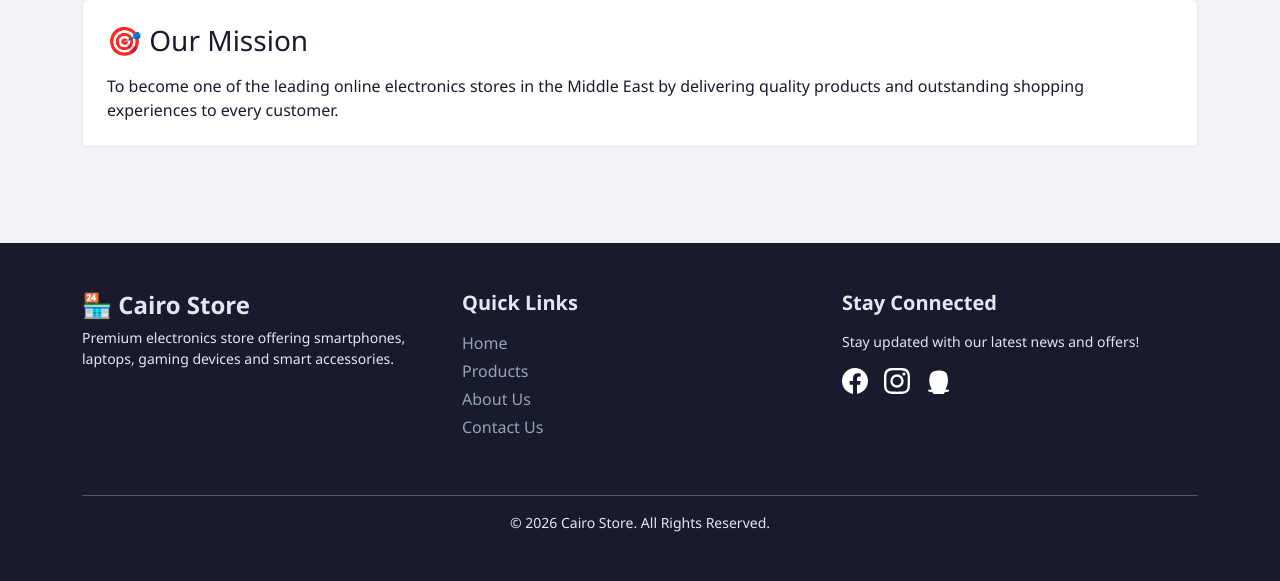
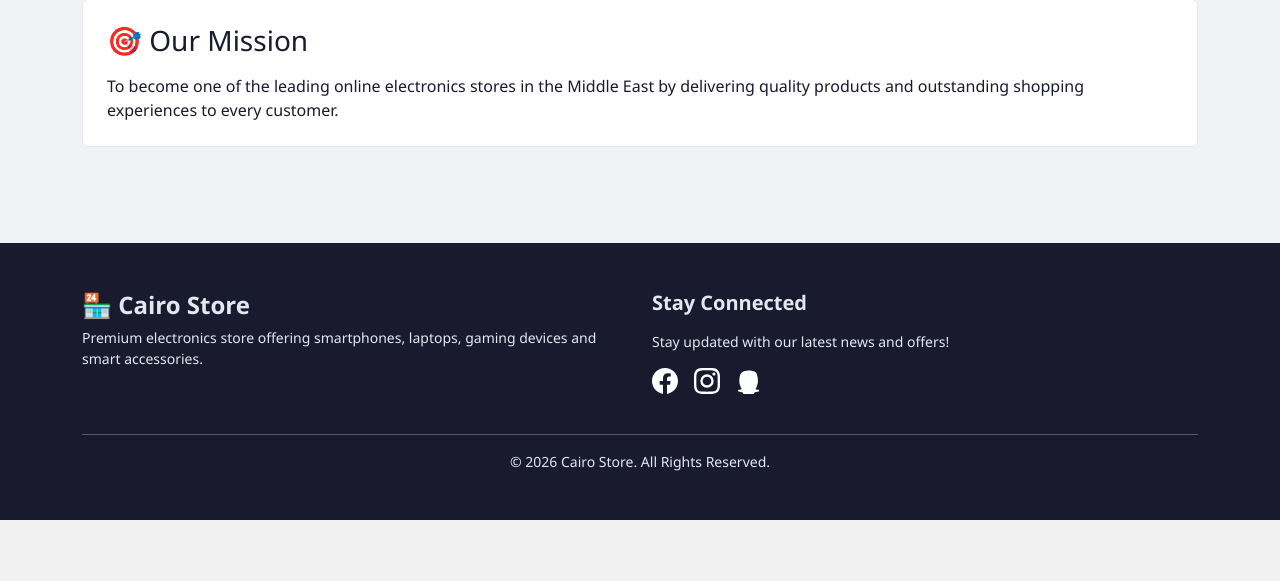
Before and after one commit to Ahmadsaleh2004/CIRO_STORE, a PHP site: page /STORE/about in a window 1280 px wide. Shown: the part 756-1337 px from the top of the page. After the commit the page ends 1276 px from the top, so only its background shows below. Run offline with PHP 8.4, Linux system fonts and the light colour scheme; data that the repository does not hold is empty; some libraries are stand-ins or nearby versions.

Commit message:
الفوتر: عمود الروابط السريعة كان يكرّر الناف بار
«Quick Links» في وسط الفوتر: Home وProducts وAbout Us وContact Us — وهي
الروابط الأربعة نفسها التي يحملها الناف بار فوقها. وكان لها عذر يوم كان
الناف بار يطويها خلف همبرغر على الهاتف؛ ذاك زال في هذه الجلسة، فالأربعة
ظاهرة دائماً في أعلى الصفحة. فبقي في الفوتر نسخة ثانية تُقرأ مرّتين
وتُصان مرّتين: من يعيد تسمية صفحة عليه أن يتذكّر مكانين.

والعمودان الباقيان يأخذان النصف بدل الثلث، وإلا بقي ثلث الفوتر فراغاً
حيث كانت الروابط.

Co-Authored-By: Claude Opus 5 <noreply@anthropic.com>

```diff
--- a/app/views/inc/footer.php
+++ b/app/views/inc/footer.php
@@ -11,22 +11,23 @@ $csrfToken = generateCsrfToken();
 <footer class="custom-footer mt-5">
     <div class="container py-5">
         <div class="row">
-            <div class="col-lg-4 mb-4">
+            <?php
+            // Two columns, not three. The middle one was "Quick Links": Home, Products,
+            // About Us, Contact Us — the same four links the navbar carries, and the navbar
+            // now shows all four at every width without a hamburger, so the footer copy
+            // repeated what was already on screen and gave a visitor a second place to
+            // maintain when a page is renamed.
+            //
+            // The remaining two take half the row each rather than a third, or the space
+            // the links held would stay empty.
+            ?>
+            <div class="col-lg-6 mb-4">
                 <h4 class="fw-bold mb-2">🏪 Cairo Store</h4>
                 <p class="small u-footer-text">
                     <?= htmlspecialchars($footerText ?? 'Premium electronics store offering smartphones, laptops, gaming devices and smart accessories.') ?>
                 </p>
             </div>
-            <div class="col-lg-4 mb-4">
-                <h5 class="fw-semibold mb-3">Quick Links</h5>
-                <ul class="list-unstyled">
-                    <li class="mb-1"><a href="<?= URLROOT ?>">Home</a></li>
-                    <li class="mb-1"><a href="<?= URLROOT ?>/products">Products</a></li>
-                    <li class="mb-1"><a href="<?= URLROOT ?>/about">About Us</a></li>
-                    <li class="mb-1"><a href="<?= URLROOT ?>/contact">Contact Us</a></li>
-                </ul>
-            </div>
-            <div class="col-lg-4 mb-4">
+            <div class="col-lg-6 mb-4">
                 <h5 class="fw-semibold mb-3">Stay Connected</h5>
                 <p class="small mb-3 u-footer-text">Stay updated with our latest news and offers!</p>
                 <div class="d-flex gap-3 mt-2">
```
Also changed, not shown: README.md.
